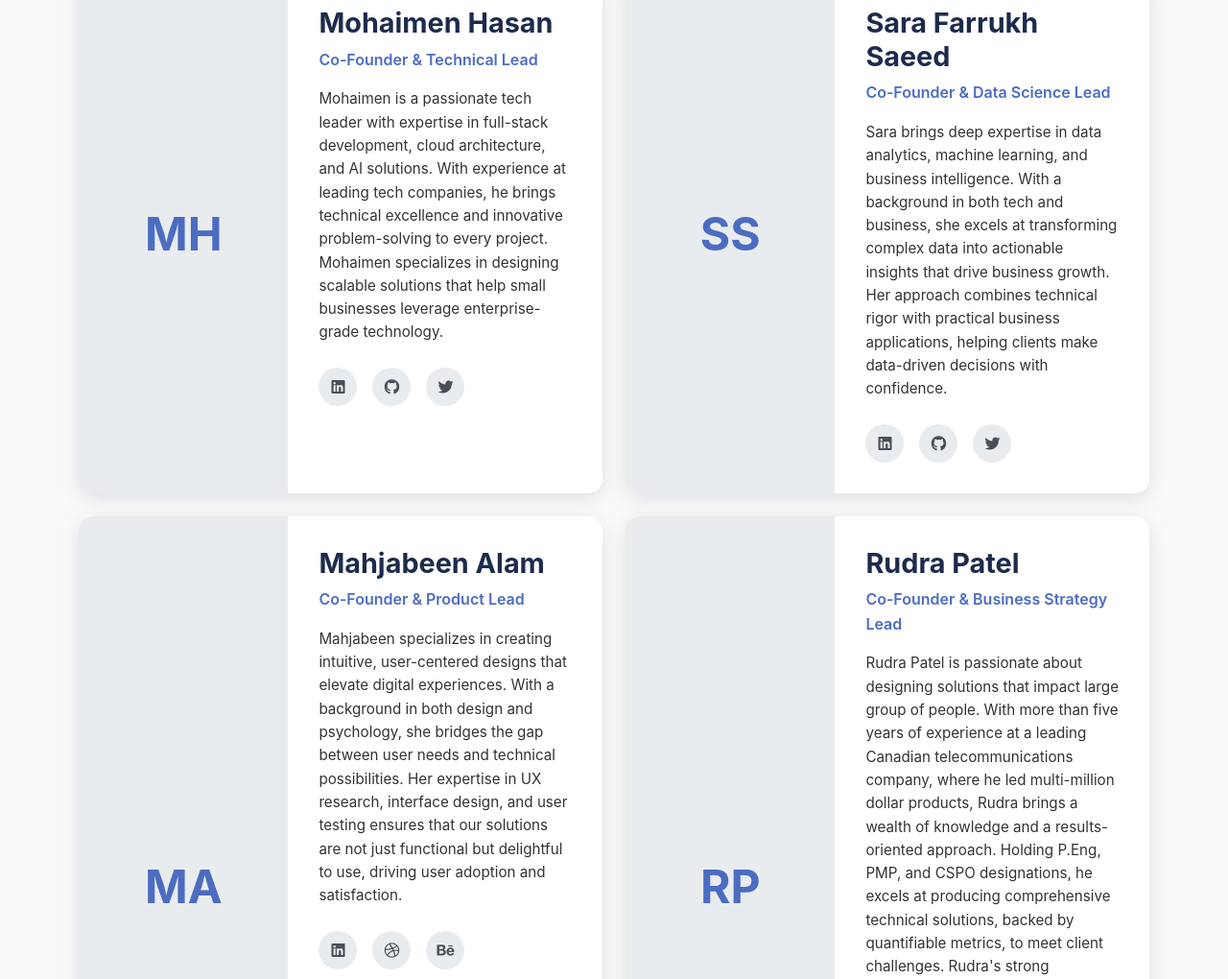
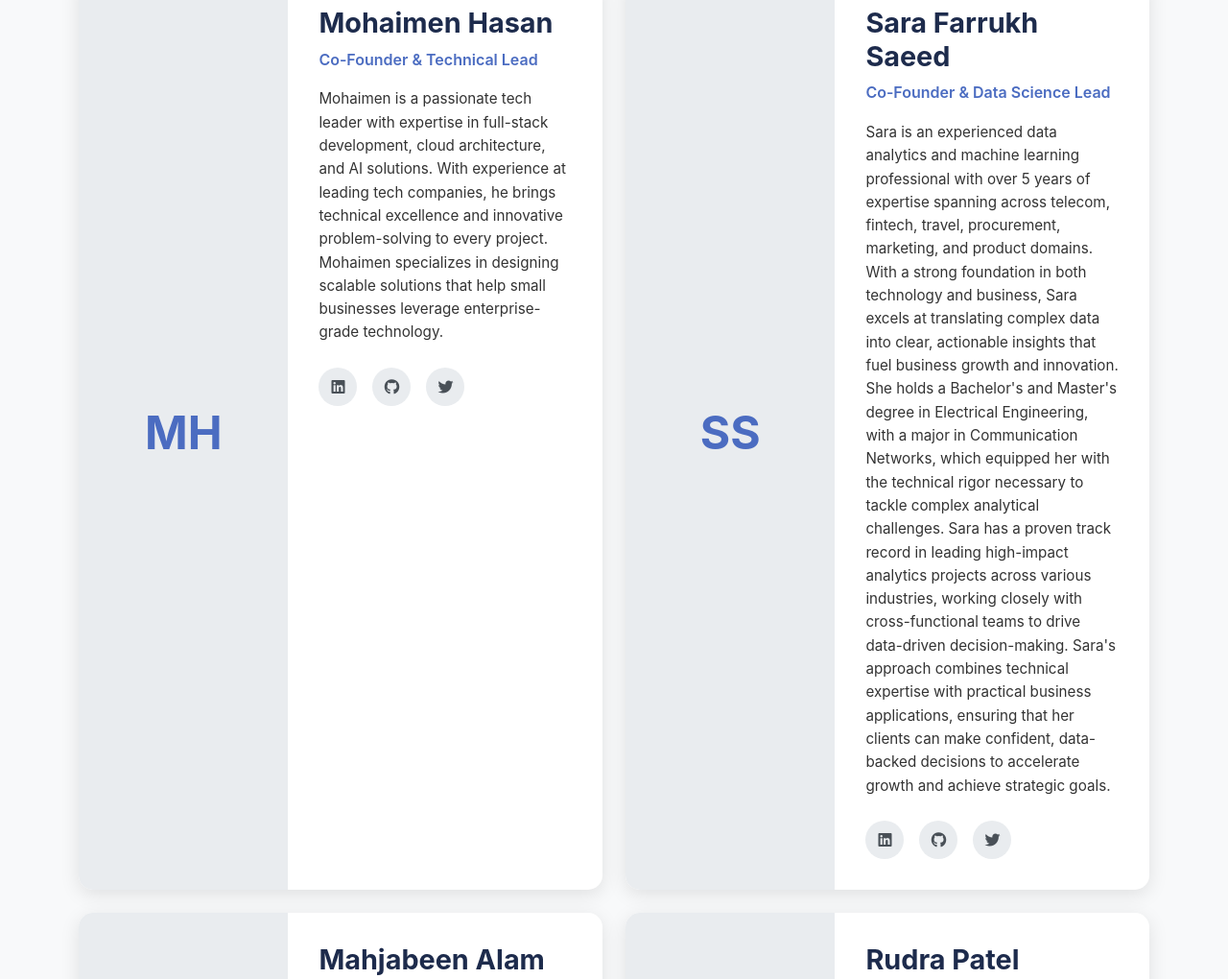
Before and after one commit to peleeconsulting/company-portal, a website built with webpack: page src/team.html in a window 1280 px wide. Shown: the part 700-1720 px from the top of the page at 96% size. Built offline with nearby package versions, Linux system fonts and the light colour scheme.

Commit message:
Update team.html
updating my bio

```diff
--- a/src/team.html
+++ b/src/team.html
@@ -67,7 +67,7 @@
               <div class="team-content">
                 <h2 class="member-name">Sara Farrukh Saeed</h2>
                 <p class="member-position">Co-Founder & Data Science Lead</p>
-                <p class="member-bio">Sara brings deep expertise in data analytics, machine learning, and business intelligence. With a background in both tech and business, she excels at transforming complex data into actionable insights that drive business growth. Her approach combines technical rigor with practical business applications, helping clients make data-driven decisions with confidence.</p>
+                <p class="member-bio">Sara is an experienced data analytics and machine learning professional with over 5 years of expertise spanning across telecom, fintech, travel, procurement, marketing, and product domains. With a strong foundation in both technology and business, Sara excels at translating complex data into clear, actionable insights that fuel business growth and innovation. She holds a Bachelor's and Master's degree in Electrical Engineering, with a major in Communication Networks, which equipped her with the technical rigor necessary to tackle complex analytical challenges. Sara has a proven track record in leading high-impact analytics projects across various industries, working closely with cross-functional teams to drive data-driven decision-making. Sara's approach combines technical expertise with practical business applications, ensuring that her clients can make confident, data-backed decisions to accelerate growth and achieve strategic goals.</p>
                 <div class="member-social">
                   <a href="https://www.linkedin.com/in/sara-farrukh-saeed" class="social-link"><i class="fab fa-linkedin"></i></a>
                   <a href="https://github.com/Sara-Farrukh-Saeed" class="social-link"><i class="fab fa-github"></i></a>
```
